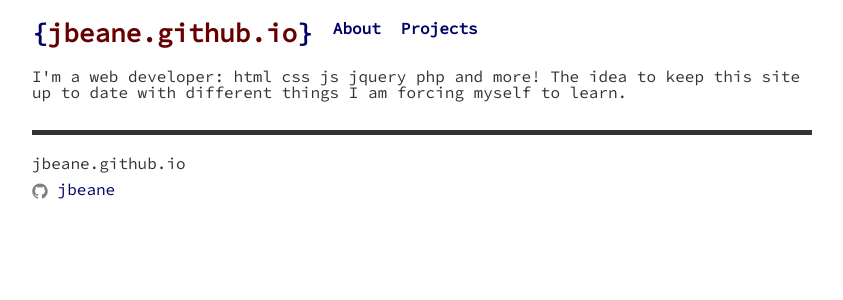
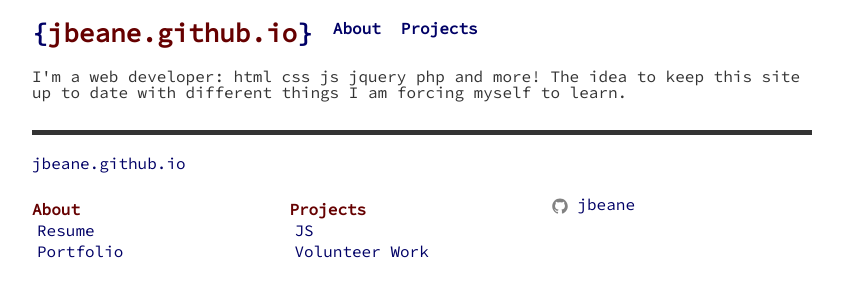
Before and after one commit to jbeane/jbeane.github.io, a Jekyll site: the page built from index.html, in a window 1280 px wide. Shown: the top 300 px of the page, without its empty margins (218-1061 px from the left). Built offline with Jekyll 4.4.1, drawn with Linux system fonts in a browser that asks for light colours; nearby versions of some CDN libraries.

Commit message:
footer changes

```diff
--- a/_includes/footer.html
+++ b/_includes/footer.html
@@ -1,8 +1,24 @@
 <footer>
 
-    <h3>{{ site.title }}</h3>
+    <h3><a href="http://{{ site.title }}">{{ site.title }}</a></h3>
+	<div class="footer-section left">
+		<h4><a href="/about">About</a></h4>
+		<ul>
+			<li><a href="/resume">Resume</a></li>
+			<li><a href="/portfolio">Portfolio</a></li>
+		</ul>
+	</div>
 
-        <ul class="social-media-list">
+    <div class="footer-section left">
+        <h4><a href="/projects">Projects</a></h4>
+        <ul>
+            <li><a href="/js">JS</a></li>
+            <li><a href="/volunteer-work">Volunteer Work</a></li>
+        </ul>
+    </div>
+
+    <div class="footer-section left">
+	<ul>
     	{% if site.github_username %}
         <li>
         	<a href="https://github.com/{{ site.github_username }}">
@@ -15,7 +31,7 @@
             </a>
         </li>
     	{% endif %}
-
 	</ul>
+	</div>
 
 </footer>
--- a/_includes/header.html
+++ b/_includes/header.html
@@ -1,7 +1,7 @@
 <header class="header">
-  <h1><a class="site-title" href="/">{<span>jbeane.github.io</span>}</a></h1>
-   <ul>
-      <li><a href="/about">About</a></li>
-      <li><a href="/projects">Projects</a></li>
+  <h1 class="left"><a class="site-title" href="/">{<span>jbeane.github.io</span>}</a></h1>
+   <ul class="left">
+      <li class="left"><a href="/about">About</a></li>
+      <li class="left"><a href="/projects">Projects</a></li>
    </ul>
 </header>
--- a/css/main.css
+++ b/css/main.css
@@ -10,6 +10,7 @@
 footer{padding-top:20px;margin-top:30px;border-top:5px solid #333}
 h1{margin:10px 0 0 0;font-size:26px;font-weight:bold;}
 h2 {font-size:20px;font-weight:bold;}
+h4 {font-weight:bold;margin:10px 0 0 0;}
 p,ul{margin:10px 0;}
 li {margin-bottom:5px;}
 a,a:visited{text-decoration:none;color:#000066;}
@@ -17,10 +18,13 @@
 a span{color:#660000;}
 
 /*site styles*/
-.icon > svg { display: inline-block; width: 16px; height: 16px; vertical-align: middle; }
-.icon > svg path { fill: #828282; }
-.header h1, .header ul, .header li {float:left;}
+.icon > svg {display: inline-block; width: 16px; height: 16px; vertical-align: middle;}
+.icon > svg path {fill: #828282;}
+.left {float:left;}
 .header h1 {margin:0 20px 10px 0;}
 .header ul {margin:0 0 10px 0;}
 .header li {margin-right:20px;font-weight:bold;}
 .content,.post {clear:both;}
+.footer-section{width:33%;margin-top:20px}
+.footer-section ul{margin:5px 0 0 5px;}
+h4 a, h4 a:visited {color:#660000;}
```
Lines whose indentation alone changed are shown as unchanged.
